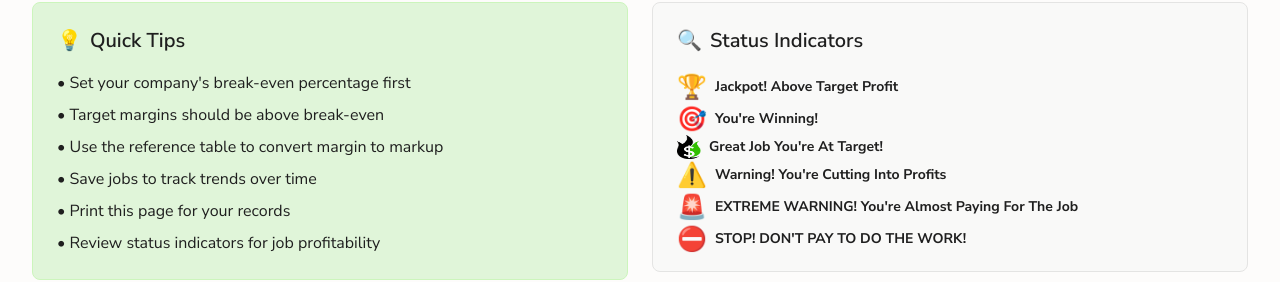
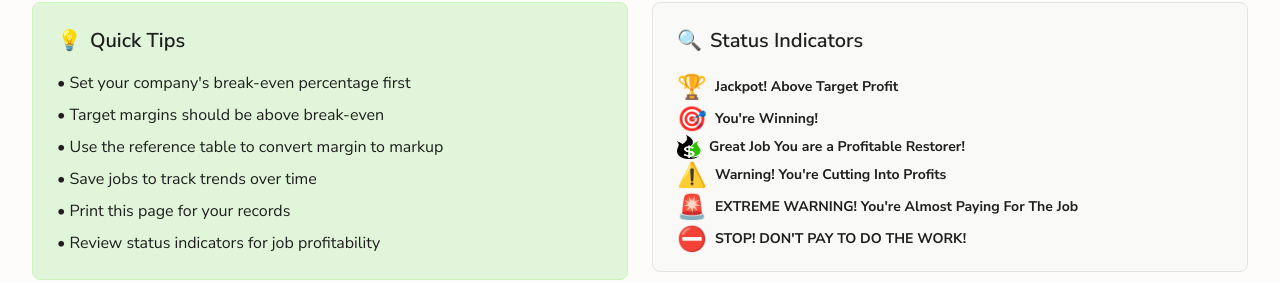
Before and after one commit to KayFernPR/Division-Calculator, a React (Vite) app: page / in a window 1280 px wide. Shown: the part 342-624 px from the top of the page. Built offline with nearby package versions, Linux system fonts and the light colour scheme.

Commit message:
Update status text to 'Great Job You are a Profitable Restorer!'

```diff
--- a/src/components/Calculator.jsx
+++ b/src/components/Calculator.jsx
@@ -1076,7 +1076,7 @@ const Calculator = ({ onAddJob }) => {
                   </div>
                 <div className="flex items-center gap-2">
                   <img src="/profitable-restorer-emblem.png.png" alt="Profitable Restorer" className="w-6 h-6" />
-                  <span className="text-sm"><strong>Great Job You're At Target!</strong></span>
+                  <span className="text-sm"><strong>Great Job You are a Profitable Restorer!</strong></span>
                 </div>
                 <div className="flex items-center gap-2">
                   <span className="text-2xl">⚠️</span>
@@ -1105,7 +1105,7 @@ const Calculator = ({ onAddJob }) => {
                   {results.profitabilityStatus === 'neutral' && (
                     <span className="flex items-center gap-2">
                       <img src="/profitable-restorer-emblem.png.png" alt="Profitable Restorer" className="w-5 h-5" />
-                      Great Job You're At Target!
+                      Great Job You are a Profitable Restorer!
                     </span>
                   )}
                   {results.profitabilityStatus === 'thin' && '⚠️ Warning! You\'re Cutting Into Profits'}
```
